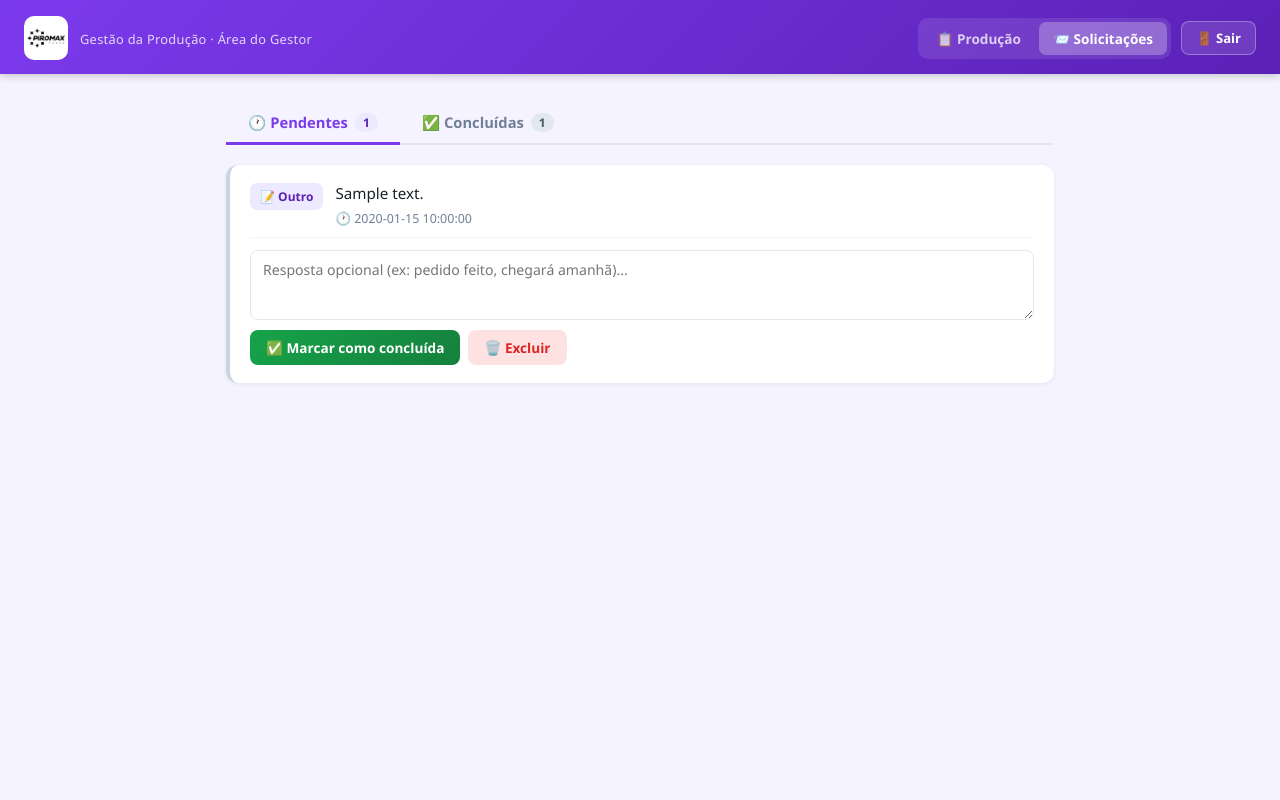
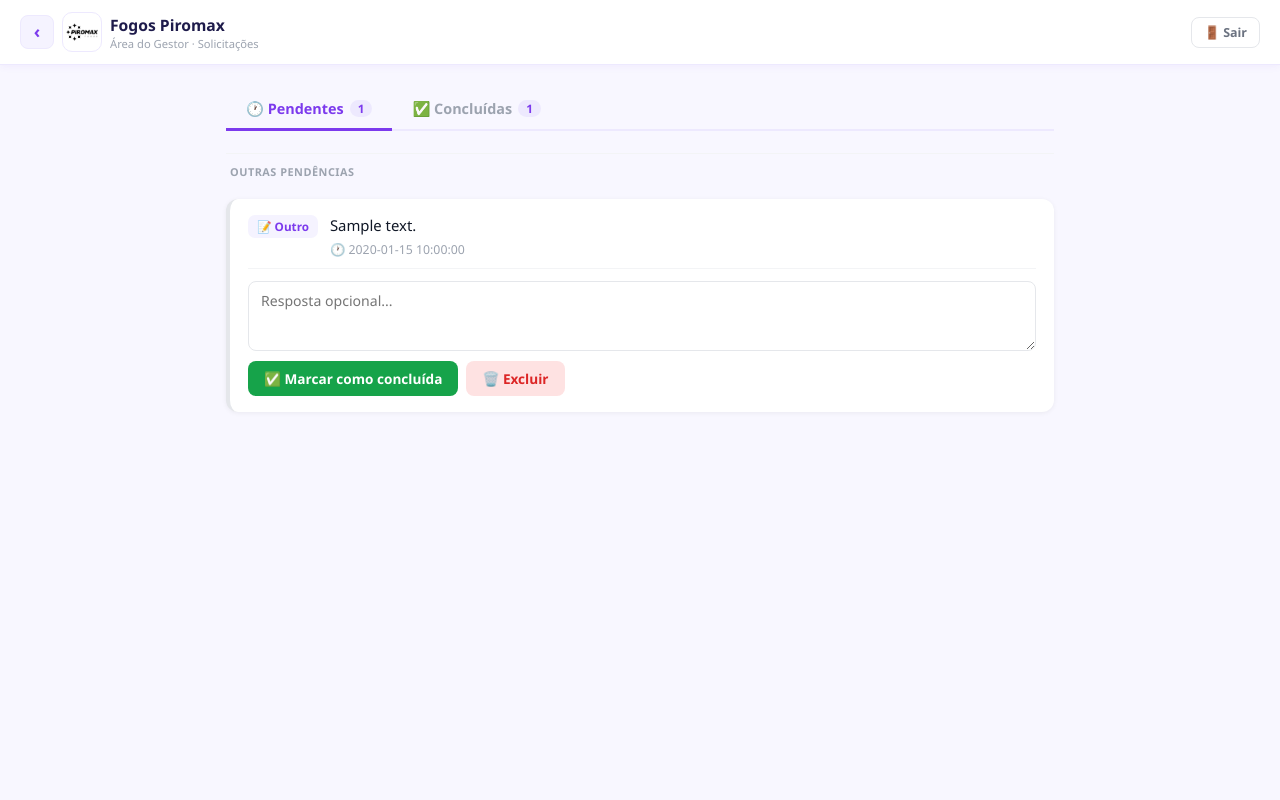
Before and after one commit to fogospiromax/controledeprodu-o, a Flask app: template templates/admin_requests.html in a window 1280 px wide. Run offline with Flask 3, Linux system fonts and the light colour scheme; the template is opened without the code that fills it: most values are stand-ins (such as "Sample title", 1, 10 or a date in 2020); some libraries are stand-ins or nearby versions.

Commit message:
Update admin_requests.html

```diff
--- a/templates/admin_requests.html
+++ b/templates/admin_requests.html
@@ -4,118 +4,183 @@
 <meta charset="UTF-8">
 <meta name="viewport" content="width=device-width, initial-scale=1.0">
 <title>Solicitações — Gestor · Fogos Piromax</title>
+<link rel="manifest" href="/static/manifest.json">
+<link rel="apple-touch-icon" href="/static/logo.png">
+<meta name="apple-mobile-web-app-capable" content="yes">
+<meta name="apple-mobile-web-app-title" content="Piromax">
+<meta name="apple-mobile-web-app-status-bar-style" content="default">
+<meta name="theme-color" content="#7c3aed">
 <style>
 * { box-sizing: border-box; margin: 0; padding: 0; }
-body { font-family: 'Segoe UI', Tahoma, Geneva, Verdana, sans-serif; background: #f5f3ff; color: #2d3748; min-height: 100vh; }
+body { font-family: 'Segoe UI', system-ui, sans-serif; background: #f8f7ff; color: #2d3748; min-height: 100vh; }
 
 /* ── Header ── */
-header { background: linear-gradient(135deg, #7c3aed, #5b21b6); color: white; padding: 16px 24px 0; box-shadow: 0 2px 8px rgba(0,0,0,0.2); }
-.header-top { display: flex; justify-content: space-between; align-items: center; flex-wrap: wrap; gap: 10px; padding-bottom: 14px; }
-.header-brand { display: flex; align-items: center; gap: 12px; }
+header {
+  background: white; border-bottom: 1px solid #ede9fe;
+  box-shadow: 0 1px 8px rgba(124,58,237,0.07);
+  position: sticky; top: 0; z-index: 50;
+  padding: 12px 20px; display: flex; align-items: center; gap: 8px;
+}
+.header-left { display: flex; align-items: center; gap: 8px; flex: 1; }
+.back-btn {
+  width: 34px; height: 34px; background: #f5f3ff; border-radius: 8px;
+  display: flex; align-items: center; justify-content: center;
+  color: #7c3aed; font-size: 1.1rem; cursor: pointer;
+  border: 1.5px solid #ede9fe; font-family: inherit;
+  flex-shrink: 0; text-decoration: none; font-weight: 700; line-height: 1;
+}
+.back-btn:hover { background: #ede9fe; }
 .header-logo {
-  width: 44px; height: 44px;
-  background: white;
-  border-radius: 10px;
-  display: flex; align-items: center; justify-content: center;
-  overflow: hidden; flex-shrink: 0;
-  padding: 3px;
+  width: 40px; height: 40px; background: white; border-radius: 10px;
+  overflow: hidden; padding: 3px; border: 1px solid #ede9fe; flex-shrink: 0;
 }
 .header-logo img { width: 100%; height: 100%; object-fit: contain; }
-.header-brand-text h1 { font-size: 1.5rem; font-weight: 800; letter-spacing: -0.3px; line-height: 1.1; }
-.header-brand-text .app-name { font-size: 0.8rem; opacity: 0.8; font-weight: 500; margin-top: 2px; letter-spacing: 0.3px; }
-.header-right { display: flex; align-items: center; gap: 10px; flex-wrap: wrap; }
-.header-nav { display: flex; gap: 4px; background: rgba(255,255,255,0.1); border-radius: 10px; padding: 4px; }
-.header-nav a { color: white; text-decoration: none; padding: 7px 14px; border-radius: 7px; font-size: 0.85rem; font-weight: 600; transition: background 0.2s; opacity: 0.75; }
-.header-nav a:hover { background: rgba(255,255,255,0.15); opacity: 1; }
-.header-nav a.active { background: rgba(255,255,255,0.25); opacity: 1; }
-.btn-logout { background: rgba(255,255,255,0.12); color: white; text-decoration: none; border: 1.5px solid rgba(255,255,255,0.3); border-radius: 8px; padding: 7px 14px; font-size: 0.82rem; font-weight: 600; transition: background 0.2s; white-space: nowrap; }
-.btn-logout:hover { background: rgba(255,255,255,0.22); }
+.header-brand-text { flex: 1; }
+.header-brand-text .title { font-size: 0.98rem; font-weight: 700; color: #1e1b4b; }
+.header-brand-text .sub { font-size: 0.7rem; color: #9ca3af; }
+.btn-logout {
+  background: none; border: 1.5px solid #e5e7eb; border-radius: 8px;
+  padding: 6px 12px; font-size: 0.78rem; font-weight: 600;
+  color: #6b7280; text-decoration: none; transition: all 0.15s;
+}
+.btn-logout:hover { border-color: #c4b5fd; color: #7c3aed; }
 
 /* ── Layout ── */
-.container { max-width: 860px; margin: 28px auto; padding: 0 16px; }
+.container { max-width: 860px; margin: 24px auto; padding: 0 16px 40px; }
 
 /* ── Abas ── */
-.tabs { display: flex; gap: 0; border-bottom: 2px solid #e2e8f0; margin-bottom: 20px; }
-.tab-btn { background: none; border: none; padding: 10px 22px; font-size: 0.92rem; font-weight: 600; color: #718096; cursor: pointer; border-bottom: 3px solid transparent; margin-bottom: -2px; transition: all 0.2s; font-family: inherit; display: flex; align-items: center; gap: 7px; }
+.tabs {
+  display: flex; gap: 0; border-bottom: 2px solid #ede9fe; margin-bottom: 18px;
+}
+.tab-btn {
+  background: none; border: none; padding: 10px 20px;
+  font-size: 0.9rem; font-weight: 600; color: #9ca3af; cursor: pointer;
+  border-bottom: 3px solid transparent; margin-bottom: -2px;
+  transition: all 0.2s; font-family: inherit;
+  display: flex; align-items: center; gap: 6px;
+}
 .tab-btn.active { color: #7c3aed; border-bottom-color: #7c3aed; }
-.tab-btn:hover { color: #2d3748; }
-.tab-badge { background: #e2e8f0; color: #4a5568; border-radius: 20px; padding: 1px 8px; font-size: 0.75rem; font-weight: 700; }
-.tab-btn.active .tab-badge { background: #ede9fe; color: #5b21b6; }
+.tab-btn:hover { color: #374151; }
+.tab-badge {
+  background: #ede9fe; color: #7c3aed; border-radius: 20px;
+  padding: 1px 8px; font-size: 0.73rem; font-weight: 700;
+}
 .tab-panel { display: none; }
 .tab-panel.active { display: block; }
 
-/* ── Cards de solicitação ── */
-.req-list { display: flex; flex-direction: column; gap: 14px; }
-.req-card { background: white; border-radius: 12px; box-shadow: 0 1px 4px rgba(0,0,0,0.07); padding: 18px 20px; border-left: 4px solid #cbd5e0; }
-.req-card.urgente { border-left-color: #dc2626; }
-.req-card.concluida { border-left-color: #16a34a; opacity: 0.9; }
+/* ── Divisores ── */
+.urgente-divider {
+  font-size: 0.68rem; font-weight: 700; color: #dc2626; letter-spacing: 0.5px;
+  padding: 6px 4px 8px; border-top: 2px solid #fecaca; margin-top: 4px;
+}
+.normal-divider {
+  font-size: 0.68rem; font-weight: 700; color: #9ca3af; letter-spacing: 0.5px;
+  padding: 10px 4px 8px; border-top: 1px solid #f3f4f6; margin-top: 4px;
+}
+
+/* ── Cards ── */
+.req-list { display: flex; flex-direction: column; gap: 12px; }
+.req-card {
+  background: white; border-radius: 12px;
+  box-shadow: 0 1px 5px rgba(0,0,0,0.06); padding: 16px 18px;
+  border-left: 4px solid #e5e7eb;
+}
+.req-card.urgente { border-left-color: #ef4444; }
+.req-card.concluida { border-left-color: #22c55e; opacity: 0.9; }
 .req-card-top { display: flex; gap: 12px; align-items: flex-start; margin-bottom: 10px; }
-.req-tipo-badge { background: #ede9fe; color: #5b21b6; border-radius: 7px; padding: 5px 10px; font-size: 0.75rem; font-weight: 700; white-space: nowrap; flex-shrink: 0; }
+.req-tipo-badge {
+  background: #f5f3ff; color: #7c3aed; border-radius: 7px;
+  padding: 4px 9px; font-size: 0.73rem; font-weight: 700;
+  white-space: nowrap; flex-shrink: 0;
+}
 .req-body { flex: 1; }
-.req-desc { font-size: 0.95rem; color: #1a202c; font-weight: 500; margin-bottom: 6px; line-height: 1.4; }
-.req-meta { font-size: 0.78rem; color: #718096; display: flex; gap: 12px; flex-wrap: wrap; }
-.badge-urgente { background: #fee2e2; color: #dc2626; border-radius: 5px; padding: 2px 8px; font-size: 0.72rem; font-weight: 700; }
-.badge-concluida { background: #dcfce7; color: #16a34a; border-radius: 5px; padding: 2px 8px; font-size: 0.72rem; font-weight: 700; }
+.req-desc { font-size: 0.93rem; color: #111827; font-weight: 500; margin-bottom: 5px; line-height: 1.4; }
+.req-meta { font-size: 0.77rem; color: #9ca3af; display: flex; gap: 10px; flex-wrap: wrap; }
+.badge-urgente {
+  background: #fee2e2; color: #dc2626; border-radius: 5px;
+  padding: 1px 7px; font-size: 0.7rem; font-weight: 700;
+}
+.badge-concluida {
+  background: #dcfce7; color: #16a34a; border-radius: 5px;
+  padding: 1px 7px; font-size: 0.7rem; font-weight: 700;
+}
+.req-resposta-existente {
+  margin-top: 8px; background: #f0fdf4; border-radius: 7px;
+  padding: 8px 12px; font-size: 0.82rem; color: #166534;
+  border-left: 3px solid #16a34a;
+}
+.req-actions {
+  border-top: 1px solid #f3f4f6; padding-top: 12px;
+  margin-top: 4px; display: flex; flex-direction: column; gap: 10px;
+}
+.resposta-input {
+  width: 100%; border: 1.5px solid #e5e7eb; border-radius: 8px;
+  padding: 9px 12px; font-size: 0.88rem; font-family: inherit;
+  resize: vertical; min-height: 70px; outline: none; transition: border-color 0.2s;
+}
+.resposta-input:focus { border-color: #7c3aed; box-shadow: 0 0 0 3px rgba(124,58,237,0.08); }
+.req-actions-btns { display: flex; gap: 8px; flex-wrap: wrap; }
+.btn {
+  border: none; border-radius: 8px; padding: 8px 16px;
+  font-size: 0.85rem; font-weight: 600; cursor: pointer;
+  transition: opacity 0.15s; font-family: inherit;
+}
+.btn-concluir { background: #16a34a; color: white; }
+.btn-concluir:hover { background: #15803d; }
+.btn-excluir { background: #fee2e2; color: #dc2626; }
+.btn-excluir:hover { background: #fecaca; }
 
-/* ── Área de resposta ── */
-.req-resposta-existente { margin-top: 8px; background: #f0fdf4; border-radius: 7px; padding: 8px 12px; font-size: 0.82rem; color: #166534; border-left: 3px solid #16a34a; }
-.req-actions { border-top: 1px solid #f1f5f9; padding-top: 12px; margin-top: 4px; display: flex; flex-direction: column; gap: 10px; }
-.resposta-input { width: 100%; border: 1.5px solid #e2e8f0; border-radius: 8px; padding: 9px 12px; font-size: 0.88rem; font-family: inherit; color: #2d3748; resize: vertical; min-height: 70px; outline: none; transition: border-color 0.2s; }
-.resposta-input:focus { border-color: #7c3aed; box-shadow: 0 0 0 3px rgba(124,58,237,0.1); }
-.req-actions-btns { display: flex; gap: 8px; flex-wrap: wrap; }
-.btn { border: none; border-radius: 8px; padding: 8px 16px; font-size: 0.85rem; font-weight: 600; cursor: pointer; transition: opacity 0.2s, transform 0.1s; font-family: inherit; }
-.btn:hover { opacity: 0.88; }
-.btn:active { transform: scale(0.97); }
-.btn-concluir { background: linear-gradient(135deg, #16a34a, #15803d); color: white; }
-.btn-excluir { background: #fee2e2; color: #dc2626; }
-.empty-state { text-align: center; padding: 48px 24px; color: #a0aec0; font-size: 0.95rem; }
-.empty-state .empty-icon { font-size: 2.5rem; margin-bottom: 10px; }
+.empty-state { text-align: center; padding: 40px 20px; color: #9ca3af; font-size: 0.93rem; }
+.empty-state .empty-icon { font-size: 2.2rem; margin-bottom: 10px; }
 
 /* ── Toast ── */
-#toast { position: fixed; bottom: 24px; left: 50%; transform: translateX(-50%); background: #5b21b6; color: white; padding: 12px 24px; border-radius: 10px; font-size: 0.9rem; font-weight: 600; box-shadow: 0 4px 16px rgba(0,0,0,0.2); opacity: 0; transition: opacity 0.3s; pointer-events: none; z-index: 999; white-space: nowrap; }
+#toast {
+  position: fixed; bottom: 24px; left: 50%; transform: translateX(-50%);
+  background: #7c3aed; color: white; padding: 12px 24px;
+  border-radius: 10px; font-size: 0.9rem; font-weight: 600;
+  box-shadow: 0 4px 16px rgba(0,0,0,0.15);
+  opacity: 0; transition: opacity 0.3s; pointer-events: none; z-index: 999; white-space: nowrap;
+}
 #toast.show { opacity: 1; }
 </style>
 </head>
 <body>
+
 <header>
-  <div class="header-top">
-    <div class="header-brand">
+  <div class="header-left">
+    <a href="/admin" class="back-btn" title="Voltar ao Hub do Gestor">‹</a>
     <div class="header-logo">
-        <img src="/static/logo.png" alt="Piromax Fogos">
+      <img src="/static/logo.png" alt="Piromax">
     </div>
     <div class="header-brand-text">
-        <div class="app-name">Gestão da Produção · Área do Gestor</div>
+      <div class="title">Fogos Piromax</div>
+      <div class="sub">Área do Gestor · Solicitações</div>
     </div>
   </div>
-    <div class="header-right">
-      <nav class="header-nav">
-        <a href="/admin">📋 Produção</a>
-        <a href="/admin/requests" class="active">📨 Solicitações</a>
-      </nav>
   <a href="/admin/logout" class="btn-logout">🚪 Sair</a>
-    </div>
-  </div>
 </header>
 
 <div class="container">
-  <!-- Abas -->
+
   <div class="tabs">
     <button class="tab-btn active" onclick="trocarAba('pendentes', this)">
-      🕐 Pendentes
-      <span class="tab-badge" id="badge-pendentes">{{ pendentes|length }}</span>
+      🕐 Pendentes <span class="tab-badge" id="badge-pendentes">{{ pendentes|length }}</span>
     </button>
     <button class="tab-btn" onclick="trocarAba('concluidas', this)">
-      ✅ Concluídas
-      <span class="tab-badge" id="badge-concluidas">{{ concluidas|length }}</span>
+      ✅ Concluídas <span class="tab-badge" id="badge-concluidas">{{ concluidas|length }}</span>
     </button>
   </div>
 
-  <!-- Pendentes -->
+  <!-- Pendentes: urgentes primeiro -->
   <div class="tab-panel active" id="panel-pendentes">
     <div class="req-list" id="lista-pendentes">
-      {% if pendentes %}
-        {% for r in pendentes %}
-        <div class="req-card {% if r.urgente %}urgente{% endif %}" id="req-{{ r.id }}">
+      {% set urgentes = pendentes | selectattr('urgente') | list %}
+      {% set normais = pendentes | rejectattr('urgente') | list %}
+
+      {% if urgentes %}
+      <div class="urgente-divider">⚠ URGENTE</div>
+      {% for r in urgentes %}
+      <div class="req-card urgente" id="req-{{ r.id }}">
         <div class="req-card-top">
           <span class="req-tipo-badge">
             {% if r.tipo == 'material' %}🧱 Material
@@ -127,27 +192,51 @@ header { background: linear-gradient(135deg, #7c3aed, #5b21b6); color: white; pa
             <div class="req-desc">{{ r.descricao }}</div>
             <div class="req-meta">
               <span>🕐 {{ r.created_at }}</span>
-                {% if r.urgente %}<span class="badge-urgente">⚠️ URGENTE</span>{% endif %}
+              <span class="badge-urgente">⚠️ URGENTE</span>
             </div>
           </div>
         </div>
         <div class="req-actions">
-            <textarea class="resposta-input" id="resp-{{ r.id }}" placeholder="Resposta opcional (ex: pedido feito, chegará amanhã)..."></textarea>
+          <textarea class="resposta-input" id="resp-{{ r.id }}" placeholder="Resposta opcional..."></textarea>
           <div class="req-actions-btns">
-              <button class="btn btn-concluir" onclick="concluirSolicitacao('{{ r.id }}')">
-                ✅ Marcar como concluída
-              </button>
-              <button class="btn btn-excluir" onclick="excluirSolicitacao('{{ r.id }}', 'pendente')">
-                🗑️ Excluir
-              </button>
+            <button class="btn btn-concluir" onclick="concluirSolicitacao('{{ r.id }}')">✅ Marcar como concluída</button>
+            <button class="btn btn-excluir" onclick="excluirSolicitacao('{{ r.id }}', 'pendente')">🗑️ Excluir</button>
           </div>
         </div>
       </div>
       {% endfor %}
-      {% else %}
+      {% endif %}
+
+      {% if normais %}
+      <div class="normal-divider">OUTRAS PENDÊNCIAS</div>
+      {% for r in normais %}
+      <div class="req-card" id="req-{{ r.id }}">
+        <div class="req-card-top">
+          <span class="req-tipo-badge">
+            {% if r.tipo == 'material' %}🧱 Material
+            {% elif r.tipo == 'equipamento' %}🔧 Equipamento
+            {% elif r.tipo == 'manutencao' %}🛠️ Manutenção
+            {% else %}📝 Outro{% endif %}
+          </span>
+          <div class="req-body">
+            <div class="req-desc">{{ r.descricao }}</div>
+            <div class="req-meta"><span>🕐 {{ r.created_at }}</span></div>
+          </div>
+        </div>
+        <div class="req-actions">
+          <textarea class="resposta-input" id="resp-{{ r.id }}" placeholder="Resposta opcional..."></textarea>
+          <div class="req-actions-btns">
+            <button class="btn btn-concluir" onclick="concluirSolicitacao('{{ r.id }}')">✅ Marcar como concluída</button>
+            <button class="btn btn-excluir" onclick="excluirSolicitacao('{{ r.id }}', 'pendente')">🗑️ Excluir</button>
+          </div>
+        </div>
+      </div>
+      {% endfor %}
+      {% endif %}
+
+      {% if not urgentes and not normais %}
       <div class="empty-state" id="empty-pendentes">
-          <div class="empty-icon">📭</div>
-          Nenhuma solicitação pendente.
+        <div class="empty-icon">📭</div> Nenhuma solicitação pendente.
       </div>
       {% endif %}
     </div>
@@ -171,7 +260,7 @@ header { background: linear-gradient(135deg, #7c3aed, #5b21b6); color: white; pa
             <div class="req-meta">
               <span>📅 {{ r.created_at }}</span>
               <span class="badge-concluida">✅ Concluída</span>
-                {% if r.respondido_em %}<span>· respondido em {{ r.respondido_em }}</span>{% endif %}
+              {% if r.respondido_em %}<span>· {{ r.respondido_em }}</span>{% endif %}
             </div>
             {% if r.resposta %}
             <div class="req-resposta-existente">💬 {{ r.resposta }}</div>
@@ -180,24 +269,23 @@ header { background: linear-gradient(135deg, #7c3aed, #5b21b6); color: white; pa
         </div>
         <div class="req-actions">
           <div class="req-actions-btns">
-              <button class="btn btn-excluir" onclick="excluirSolicitacao('{{ r.id }}', 'concluida')">
-                🗑️ Excluir
-              </button>
+            <button class="btn btn-excluir" onclick="excluirSolicitacao('{{ r.id }}', 'concluida')">🗑️ Excluir</button>
           </div>
         </div>
       </div>
       {% endfor %}
       {% else %}
       <div class="empty-state" id="empty-concluidas">
-          <div class="empty-icon">✅</div>
-          Nenhuma solicitação concluída ainda.
+        <div class="empty-icon">✅</div> Nenhuma solicitação concluída ainda.
       </div>
       {% endif %}
     </div>
   </div>
+
 </div>
 
 <div id="toast"></div>
+
 <script>
 function trocarAba(aba, btn) {
   document.querySelectorAll('.tab-btn').forEach(b => b.classList.remove('active'));
@@ -223,9 +311,7 @@ async function concluirSolicitacao(id) {
     bPend.textContent = Math.max(0, parseInt(bPend.textContent || '0') - 1);
     bConc.textContent = parseInt(bConc.textContent || '0') + 1;
     checkEmpty('pendentes');
-  } else {
-    showToast('Erro ao concluir.', true);
-  }
+  } else { showToast('Erro ao concluir.', true); }
 }
 
 async function excluirSolicitacao(id, painel) {
@@ -239,9 +325,7 @@ async function excluirSolicitacao(id, painel) {
     const badge = document.getElementById('badge-' + (painel === 'pendente' ? 'pendentes' : 'concluidas'));
     if (badge) badge.textContent = Math.max(0, parseInt(badge.textContent || '0') - 1);
     checkEmpty(painel === 'pendente' ? 'pendentes' : 'concluidas');
-  } else {
-    showToast('Erro ao excluir.', true);
-  }
+  } else { showToast('Erro ao excluir.', true); }
 }
 
 function checkEmpty(painel) {
@@ -259,7 +343,7 @@ function checkEmpty(painel) {
 function showToast(msg, erro = false) {
   const t = document.getElementById('toast');
   t.textContent = msg;
-  t.style.background = erro ? '#dc2626' : '#5b21b6';
+  t.style.background = erro ? '#dc2626' : '#7c3aed';
   t.classList.add('show');
   setTimeout(() => t.classList.remove('show'), 3000);
 }
```
Lines whose indentation alone changed are shown as unchanged.
